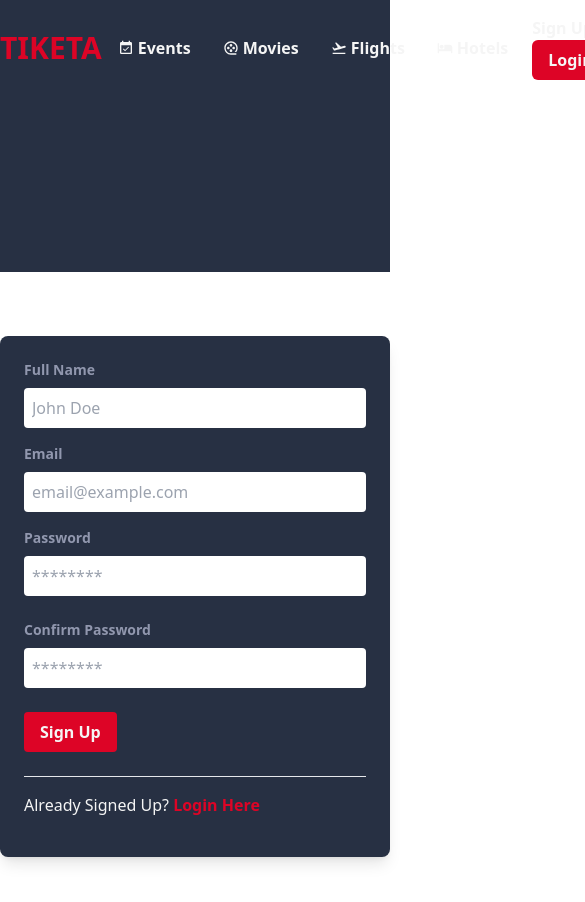
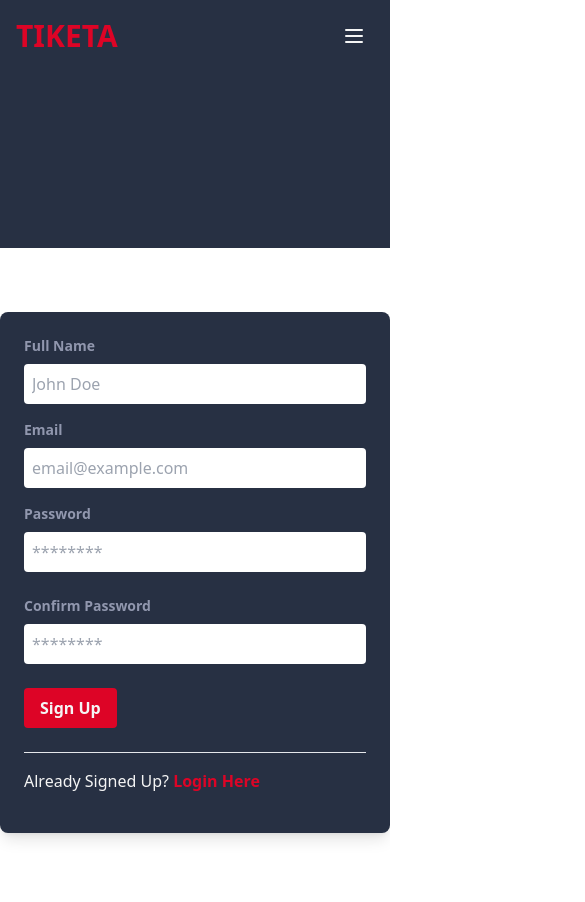
Before and after one commit to jimmindungu3/Tiketa, a React (Vite) app in the folder frontend/: page /sign-up in a window 390 px wide. Shown: the top 902 px of the page, 585 px wide, since content can reach past the window. Built offline with nearby package versions, Linux system fonts and the light colour scheme; no server answers.

Commit message:
make nav responsive

```diff
--- a/frontend/src/components/Navbar.jsx
+++ b/frontend/src/components/Navbar.jsx
@@ -4,12 +4,15 @@ import { MdEventAvailable, MdFlightTakeoff, MdHotel } from "react-icons/md";
 import { FaUserCircle } from "react-icons/fa";
 import { RiMovie2Line } from "react-icons/ri";
 import { Link } from "react-router-dom";
+import { Menu, X } from "lucide-react";
 
 const Navbar = () => {
   const [jwtCookie, setJwtCookie] = useState(null);
   const [userName, setUserName] = useState(null);
   const [dropdownVisible, setDropdownVisible] = useState(false);
+  const [isMobileMenuOpen, setIsMobileMenuOpen] = useState(false);
   const dropdownRef = useRef(null);
+  const mobileMenuRef = useRef(null);
 
   useEffect(() => {
     const jwt = Cookies.get("jwt");
@@ -23,13 +26,13 @@ const Navbar = () => {
       if (dropdownRef.current && !dropdownRef.current.contains(event.target)) {
         setDropdownVisible(false);
       }
+      if (mobileMenuRef.current && !mobileMenuRef.current.contains(event.target)) {
+        setIsMobileMenuOpen(false);
+      }
     };
 
     document.addEventListener("mousedown", handleClickOutside);
-
-    return () => {
-      document.removeEventListener("mousedown", handleClickOutside);
-    };
+    return () => document.removeEventListener("mousedown", handleClickOutside);
   }, [dropdownVisible]);
 
   const handleLogout = () => {
@@ -38,20 +41,19 @@ const Navbar = () => {
     setJwtCookie(null);
     setUserName(null);
     setDropdownVisible(false);
+    setIsMobileMenuOpen(false);
   };
 
   const toggleDropdown = () => {
     setDropdownVisible(!dropdownVisible);
   };
 
-  return (
-    <div className="bg-blue py-4 pb-48">
-      <div className="max-w-6xl mx-auto">
-        <div className="flex justify-between items-center">
-          <Link to={"/"}>
-            <h2 className="text-red-100 font-bold text-3xl">TIKETA</h2>
-          </Link>
-          <div className="flex text-white font-semibold">
+  const toggleMobileMenu = () => {
+    setIsMobileMenuOpen(!isMobileMenuOpen);
+  };
+
+  const NavLinks = () => (
+    <>
       <Link to={"/"} className="flex items-center mx-4" href="#">
         <MdEventAvailable className="mr-1" />
         Events
@@ -68,16 +70,45 @@ const Navbar = () => {
         <MdHotel className="mr-1" />
         Hotels
       </a>
+    </>
+  );
+
+  return (
+    <div className="bg-blue py-4 pb-48">
+      <div className="max-w-6xl mx-auto px-4">
+        <div className="flex justify-between items-center">
+          <Link to={"/"}>
+            <h2 className="text-red-100 font-bold text-3xl">TIKETA</h2>
+          </Link>
+
+          {/* Desktop Navigation */}
+          <div className="hidden md:flex text-white font-semibold">
+            <NavLinks />
           </div>
-          <div className="text-white font-semibold relative">
+
+          {/* Mobile Menu Button */}
+          <button
+            className="md:hidden text-white p-2"
+            onClick={toggleMobileMenu}
+            aria-label="Toggle mobile menu"
+          >
+            {isMobileMenuOpen ? (
+              <X className="h-6 w-6" />
+            ) : (
+              <Menu className="h-6 w-6" />
+            )}
+          </button>
+
+          {/* Desktop Auth Section */}
+          <div className="hidden md:block text-white font-semibold relative">
             {jwtCookie ? (
               <div className="relative">
                 <button
                   onClick={toggleDropdown}
                   className="mx-2 flex items-center"
                 >
-                  <FaUserCircle className="text-3xl mr-2" />{" "}
-                  {userName && <span>{userName}</span>}{" "}
+                  <FaUserCircle className="text-3xl mr-2" />
+                  {userName && <span>{userName}</span>}
                 </button>
                 {dropdownVisible && (
                   <div
@@ -110,6 +141,48 @@ const Navbar = () => {
             )}
           </div>
         </div>
+
+        {/* Mobile Menu */}
+        {isMobileMenuOpen && (
+          <div
+            ref={mobileMenuRef}
+            className="md:hidden absolute left-0 right-0 bg-blue mt-4 px-4 py-2 shadow-lg text-white font-semibold z-50"
+          >
+            <div className="flex flex-col space-y-4">
+              <NavLinks />
+              {jwtCookie ? (
+                <div className="border-t border-white/20 pt-4">
+                  <div className="flex items-center mb-4">
+                    <FaUserCircle className="text-3xl mr-2" />
+                    {userName && <span>{userName}</span>}
+                  </div>
+                  <div className="block py-2 hover:bg-blue-700 hover:cursor-not-allowed rounded">
+                    Edit Profile
+                  </div>
+                  <button
+                    onClick={handleLogout}
+                    className="w-full text-left py-2 hover:bg-blue-700 rounded"
+                  >
+                    Logout
+                  </button>
+                </div>
+              ) : (
+                <div className="border-t border-white/20 pt-4 flex flex-col space-y-2">
+                  <Link to={"/sign-up"}>
+                    <button className="w-full py-2 hover:bg-blue-700 rounded">
+                      Sign Up
+                    </button>
+                  </Link>
+                  <Link to={"/login"}>
+                    <button className="w-full bg-red-100 py-2 rounded">
+                      Login
+                    </button>
+                  </Link>
+                </div>
+              )}
+            </div>
+          </div>
+        )}
       </div>
     </div>
   );
```
Lines whose indentation alone changed are shown as unchanged.
